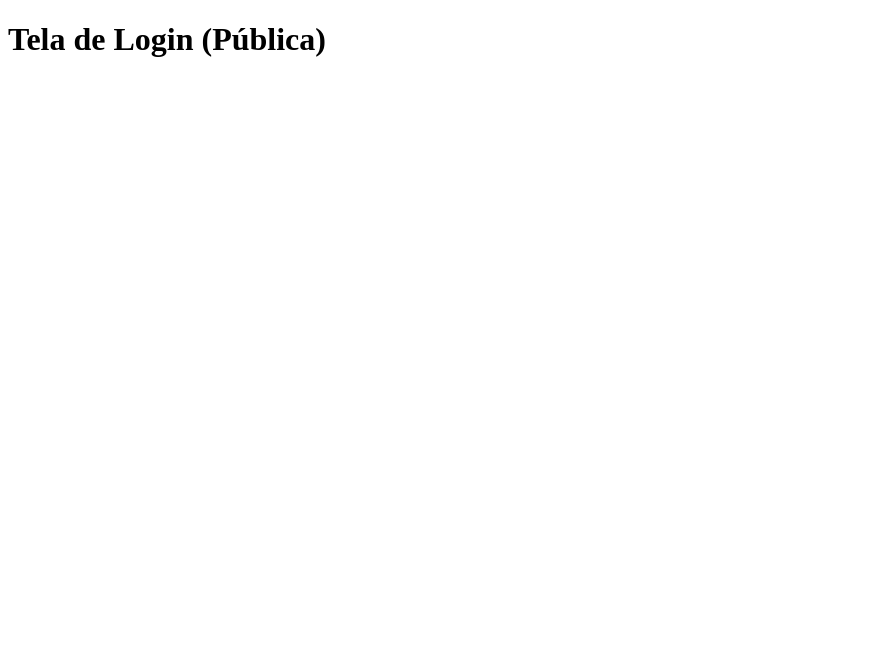
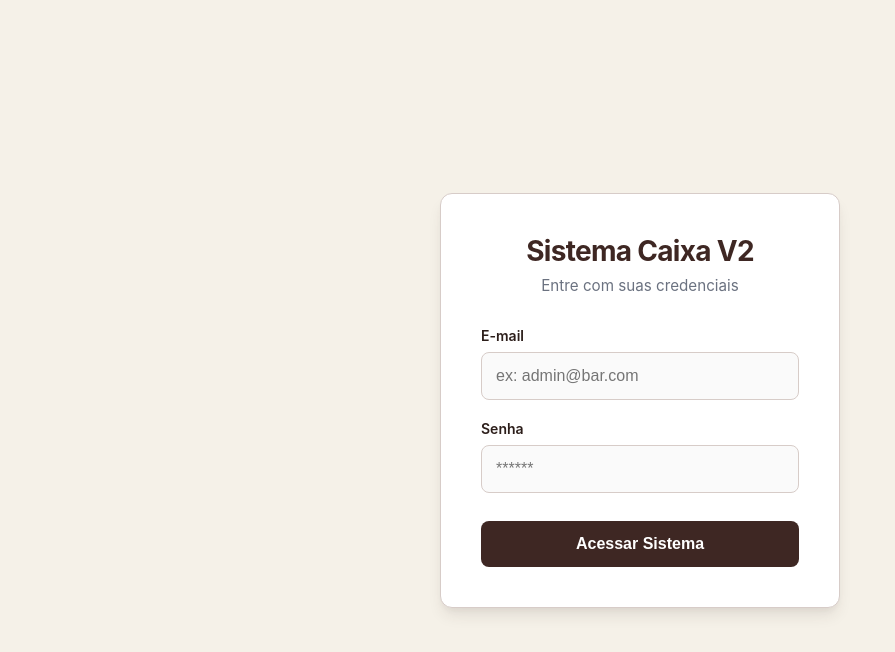
Before and after one commit to PedroArthur06/Sistema-caixa-V2, a React (Vite) app in the folder web/: page /login in a window 1280 px wide. Shown: the top 652 px of the page, without its empty margins (0-895 px from the left). Built offline with nearby package versions, Linux system fonts and the light colour scheme.

Commit message:
feat: Implement initial Login and Dashboard UIs with functional forms, sign-out, and a new global CSS styling system.

```diff
--- a/web/src/app/auth/pages/Login/index.tsx
+++ b/web/src/app/auth/pages/Login/index.tsx
@@ -1,3 +1,84 @@
+import { useState } from 'react';
+import { useAuth } from '../../../../shared/contexts/AuthContext';
+import './styles.css';
+
 export function Login() {
-  return <h1>Tela de Login (Pública)</h1>;
+  // Estados locais para controlar os inputs
+  const [email, setEmail] = useState('');
+  const [password, setPassword] = useState('');
+  const [error, setError] = useState('');
+
+  // Pegamos a função de login do nosso Contexto Global
+  const { signIn } = useAuth();
+
+  // Estado de loading local para desabilitar o botão enquanto espera a API
+  const [isLoggingIn, setIsLoggingIn] = useState(false);
+
+  async function handleSubmit(event: React.FormEvent) {
+    event.preventDefault(); // Não deixa a página recarregar
+    setError(''); // Limpa erros antigos
+
+    if (!email || !password) {
+      setError('Por favor, preencha todos os campos.');
+      return;
+    }
+
+    try {
+      setIsLoggingIn(true);
+
+      // Chama a função que criamos no AuthContext
+      // Se der certo, o AuthContext atualiza o estado 'user'
+      // e o Routes redireciona sozinho para o Dashboard.
+      await signIn(email, password);
+
+    } catch (err) {
+      console.error(err);
+      setError('E-mail ou senha incorretos.');
+      setIsLoggingIn(false);
+    }
+  }
+
+  return (
+    <div className="login-container">
+      <div className="login-card">
+        <div className="login-header">
+          {/* Aqui entraria a Logo do Restaurante depois */}
+          <h1>Sistema Caixa V2</h1>
+          <p style={{ color: '#6b7280', marginTop: '0.5rem' }}>Entre com suas credenciais</p>
+        </div>
+
+        {error && <div className="error-message">{error}</div>}
+
+        <form onSubmit={handleSubmit} className="login-form">
+          <div className="form-group">
+            <label htmlFor="email">E-mail</label>
+            <input
+              id="email"
+              type="email"
+              className="form-input"
+              placeholder="ex: admin@bar.com"
+              value={email}
+              onChange={(e) => setEmail(e.target.value)}
+            />
+          </div>
+
+          <div className="form-group">
+            <label htmlFor="password">Senha</label>
+            <input
+              id="password"
+              type="password"
+              className="form-input"
+              placeholder="******"
+              value={password}
+              onChange={(e) => setPassword(e.target.value)}
+            />
+          </div>
+
+          <button type="submit" className="btn-primary" disabled={isLoggingIn}>
+            {isLoggingIn ? 'Entrando...' : 'Acessar Sistema'}
+          </button>
+        </form>
+      </div>
+    </div>
+  );
 }
--- /dev/null
+++ b/web/src/app/auth/pages/Login/styles.css
@@ -0,0 +1,110 @@
+.login-container {
+  height: 100vh;
+  display: flex;
+  align-items: center;
+  justify-content: center;
+  /* Removemos o background-color daqui pois o body já tem o bege global */
+}
+
+.login-card {
+  background: var(--color-surface); /* Branco */
+  padding: 2.5rem; /* Um pouco mais de respiro */
+  border-radius: 12px; /* Bordas mais suaves */
+  box-shadow: 0 10px 15px -3px rgba(62, 39, 35, 0.1), 0 4px 6px -2px rgba(62, 39, 35, 0.05); /* Sombra com tom marrom suave */
+  width: 100%;
+  max-width: 400px;
+  text-align: center;
+  border: 1px solid var(--color-border); /* Borda sutil */
+}
+
+.login-header {
+  margin-bottom: 2rem;
+}
+
+.login-header h1 {
+  color: var(--color-primary); /* Marrom Villa Bistrô */
+  font-size: 1.75rem;
+  font-weight: 700;
+  letter-spacing: -0.025em;
+}
+
+.login-header p {
+  color: var(--color-text-muted);
+  font-size: 0.95rem;
+  margin-top: 0.5rem;
+}
+
+.login-form {
+  display: flex;
+  flex-direction: column;
+  gap: 1.25rem;
+}
+
+.form-group {
+  text-align: left;
+}
+
+.form-group label {
+  display: block;
+  font-size: 0.875rem;
+  font-weight: 600;
+  color: var(--color-text-main);
+  margin-bottom: 0.5rem;
+}
+
+.form-input {
+  width: 100%;
+  padding: 0.875rem;
+  border: 1px solid var(--color-border);
+  border-radius: 8px;
+  font-size: 1rem;
+  background-color: #FAFAFA; /* Um branco gelo bem suave */
+  transition: all 0.2s;
+  box-sizing: border-box;
+  color: var(--color-text-main);
+}
+
+.form-input:focus {
+  outline: none;
+  border-color: var(--color-primary); /* Foco Marrom */
+  background-color: var(--color-surface);
+  box-shadow: 0 0 0 3px rgba(62, 39, 35, 0.15); /* Aura Marrom */
+}
+
+.btn-primary {
+  background-color: var(--color-primary); /* Botão Marrom */
+  color: #FFFFFF; /* Texto Branco */
+  padding: 0.875rem;
+  border: none;
+  border-radius: 8px;
+  font-weight: 600;
+  font-size: 1rem;
+  cursor: pointer;
+  transition: background-color 0.2s, transform 0.1s;
+  margin-top: 0.5rem;
+}
+
+.btn-primary:hover {
+  background-color: var(--color-primary-hover); /* Marrom mais claro no hover */
+}
+
+.btn-primary:active {
+  transform: scale(0.98); /* Efeito de clique */
+}
+
+.btn-primary:disabled {
+  background-color: var(--color-text-muted);
+  cursor: not-allowed;
+  opacity: 0.7;
+}
+
+.error-message {
+  color: var(--color-error);
+  background-color: var(--color-error-bg);
+  padding: 0.75rem;
+  border-radius: 6px;
+  font-size: 0.875rem;
+  margin-bottom: 1rem;
+  border: 1px solid #FFCDD2;
+  font-weight: 500;
+}
--- a/web/src/app/dashboard/pages/Home/index.tsx
+++ b/web/src/app/dashboard/pages/Home/index.tsx
@@ -1,3 +1,61 @@
+import { useAuth } from "../../../../shared/contexts/AuthContext";
+
 export function Dashboard() {
-  return <h1>Dashboard (Privado - Só entra com Token)</h1>;
+  // 1. Pegamos a função signOut do nosso contexto
+  const { signOut, user } = useAuth();
+
+  return (
+    <div style={{ padding: '2rem' }}>
+      {/* Cabeçalho Provisório */}
+      <header style={{
+        display: 'flex',
+        justifyContent: 'space-between',
+        alignItems: 'center',
+        marginBottom: '2rem',
+        borderBottom: '1px solid var(--color-border)',
+        paddingBottom: '1rem'
+      }}>
+        <div>
+          <h1 style={{ color: 'var(--color-primary)' }}>📊 Villa Bistrô</h1>
+          <p style={{ color: 'var(--color-text-muted)' }}>Dashboard Operacional</p>
+        </div>
+
+        <div style={{ display: 'flex', alignItems: 'center', gap: '1.5rem' }}>
+          <span>Olá, <strong>{user?.name}</strong></span>
+
+          {/* 2. O Botão de Sair */}
+          <button
+            onClick={signOut}
+            style={{
+              padding: '0.5rem 1rem',
+              backgroundColor: 'transparent',
+              border: '1px solid var(--color-error)',
+              color: 'var(--color-error)',
+              borderRadius: '6px',
+              fontWeight: '600',
+              cursor: 'pointer',
+              transition: 'all 0.2s'
+            }}
+            // Efeito de hover simples inline (num projeto maior, iria pro CSS)
+            onMouseOver={(e) => e.currentTarget.style.backgroundColor = 'var(--color-error-bg)'}
+            onMouseOut={(e) => e.currentTarget.style.backgroundColor = 'transparent'}
+          >
+            Sair do Sistema
+          </button>
+        </div>
+      </header>
+
+      <main>
+        <div style={{
+          backgroundColor: 'var(--color-surface)',
+          padding: '2rem',
+          borderRadius: '8px',
+          boxShadow: '0 2px 4px rgba(0,0,0,0.05)'
+        }}>
+          <h2>Bem-vindo ao Caixa</h2>
+          <p>O sistema está pronto para receber os componentes do dashboard.</p>
+        </div>
+      </main>
+    </div>
+  );
 }
--- a/web/src/index.css
+++ b/web/src/index.css
@@ -0,0 +1,42 @@
+:root {
+  /* --- Paleta Villa Bistrô --- */
+
+  /* Marrom Escuro (Café/Madeira) - Para Botões e Títulos */
+  --color-primary: #3E2723;
+  --color-primary-hover: #5D4037; /* Um pouco mais claro para quando passar o mouse */
+
+  /* Bege Claro (Creme/Massa) - Para o Fundo da Tela */
+  --color-background: #F5F1E8;
+
+  /* Branco - Para Cartões e Inputs */
+  --color-surface: #FFFFFF;
+
+  /* Texto */
+  --color-text-main: #2C1E1A; /* Quase preto, mas é um marrom muito escuro (mais elegante) */
+  --color-text-muted: #8D7B75; /* Cinza amarronzado para subtítulos */
+
+  /* Bordas */
+  --color-border: #D7CCC8;
+
+  /* Feedback */
+  --color-error: #D32F2F;
+  --color-error-bg: #FFEBEE;
+}
+
+/* Reset Básico (Mantenha isso para garantir que funcione igual em todo navegador) */
+* {
+  margin: 0;
+  padding: 0;
+  box-sizing: border-box;
+}
+
+body {
+  font-family: 'Inter', sans-serif; /* Ou a fonte que você preferir */
+  background-color: var(--color-background); /* Aplica o Bege no fundo do site todo */
+  color: var(--color-text-main);
+  -webkit-font-smoothing: antialiased;
+}
+
+button {
+  cursor: pointer;
+}
```
